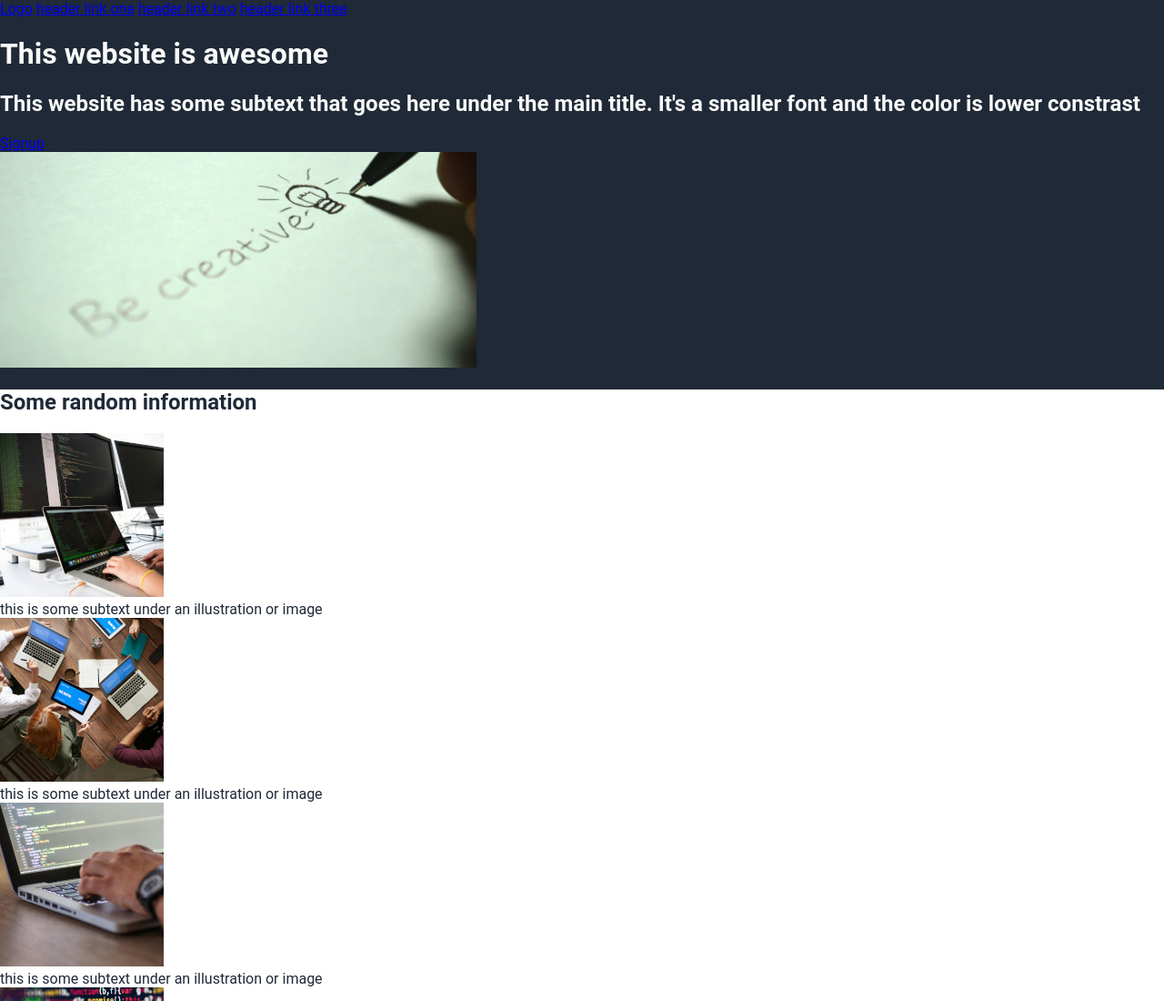
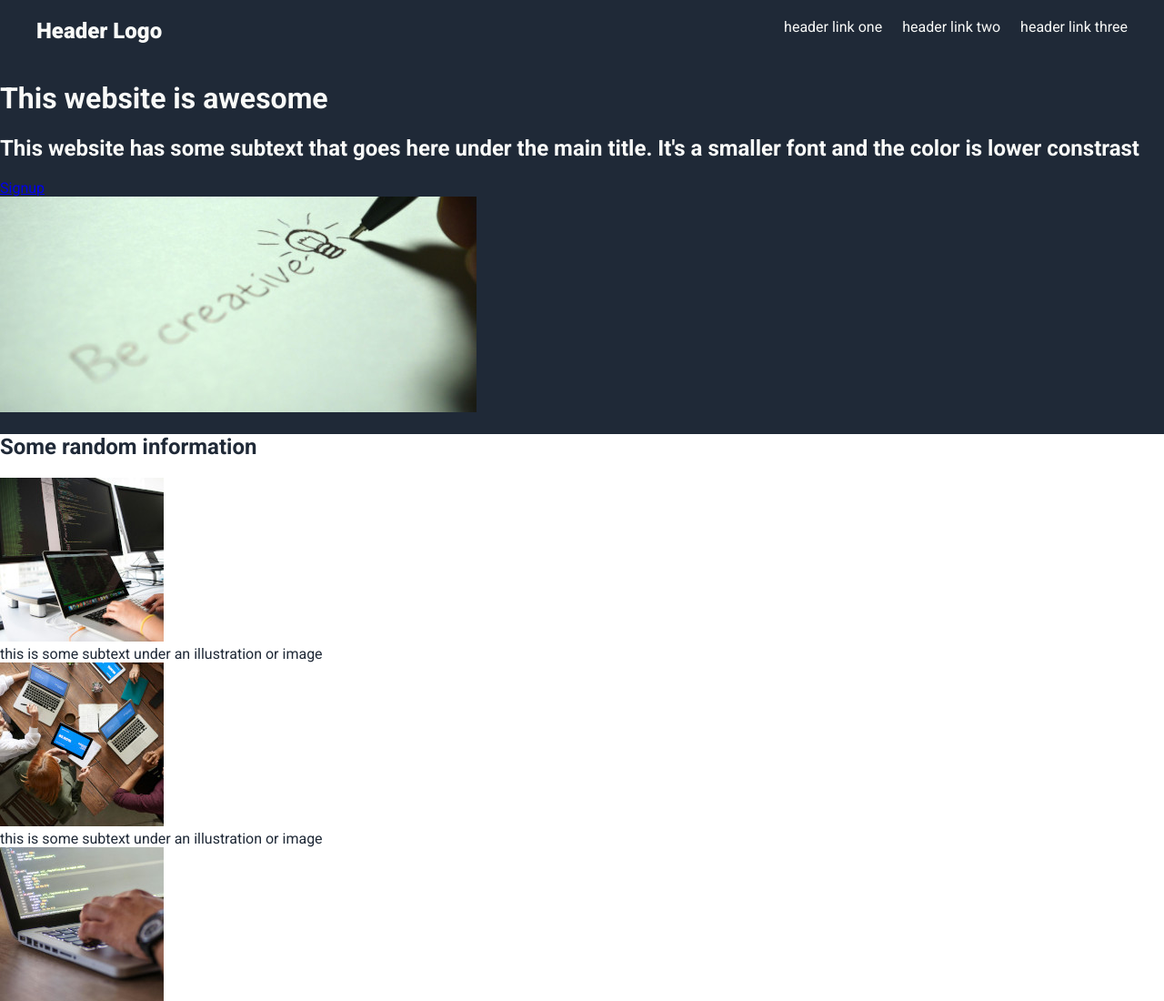
Before and after one commit to gonrogon/odin-landing-page, a plain HTML site: page index.html in a window 1280 px wide. Shown: the top 1100 px of the page at 91% size. Drawn offline with Linux system fonts and the light colour scheme.

Commit message:
Add CSS for the navigation bar

```diff
--- a/index.html
+++ b/index.html
@@ -7,10 +7,12 @@
     </head>
     <body>
         <div class="nav">
-            <a href="./index.html">Logo</a>
-            <a href="#">header link one</a>
-            <a href="#">header link two</a>
-            <a href="#">header link three</a>
+            <div class="content">
+                <a class="logo" href="./index.html">Header Logo</a>
+                <a href="#">header link one</a>
+                <a href="#">header link two</a>
+                <a href="#">header link three</a>
+            </div>
         </div>
         <div class="header">
             <div class="title">
--- a/style.css
+++ b/style.css
@@ -1,9 +1,41 @@
+@import url('https://fonts.googleapis.com/css2?family=Roboto:ital,wght@0,100..900;1,100..900&display=swap');
+
 body {
     background-color: #1f2937;
     font-family: Roboto, sans-serif;
     color: #f9faf8;
     margin: 0;
     padding: 0;
+}
+
+.nav {
+    padding: 20px 0;
+}
+
+.nav .content {
+    max-width: 1200px;
+    margin: auto;
+    display: flex;
+    gap: 22px;
+}
+
+.nav a {
+    text-decoration: none;
+    color: #f9faf8;
+}
+
+.nav a:hover {
+    text-decoration: underline;
+}
+
+.nav .logo {
+    margin-right: auto;
+    font-size: 24px;
+    font-weight: 900;
+}
+
+.nav .logo:hover {
+    text-decoration: none;
 }
 
 .info {
```
